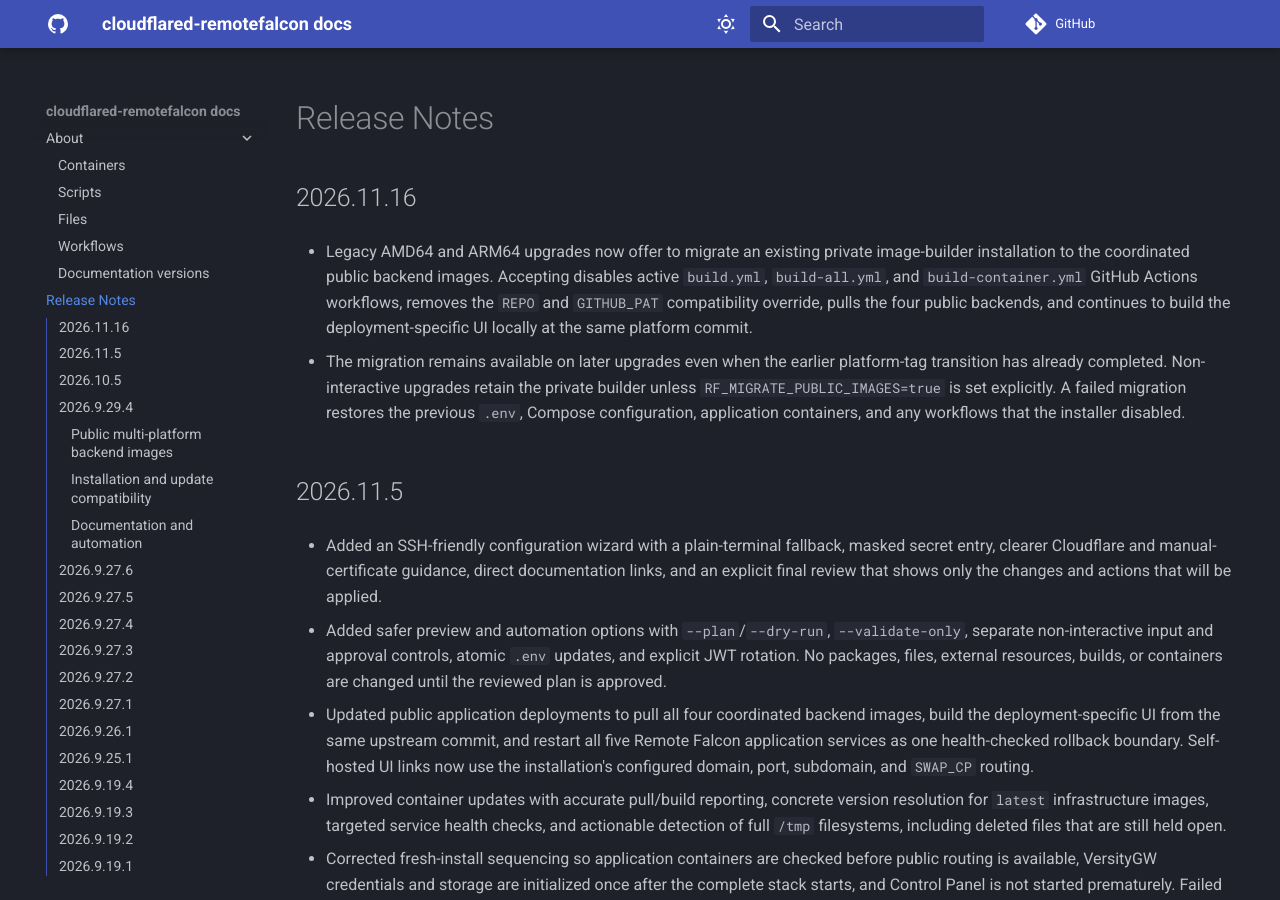
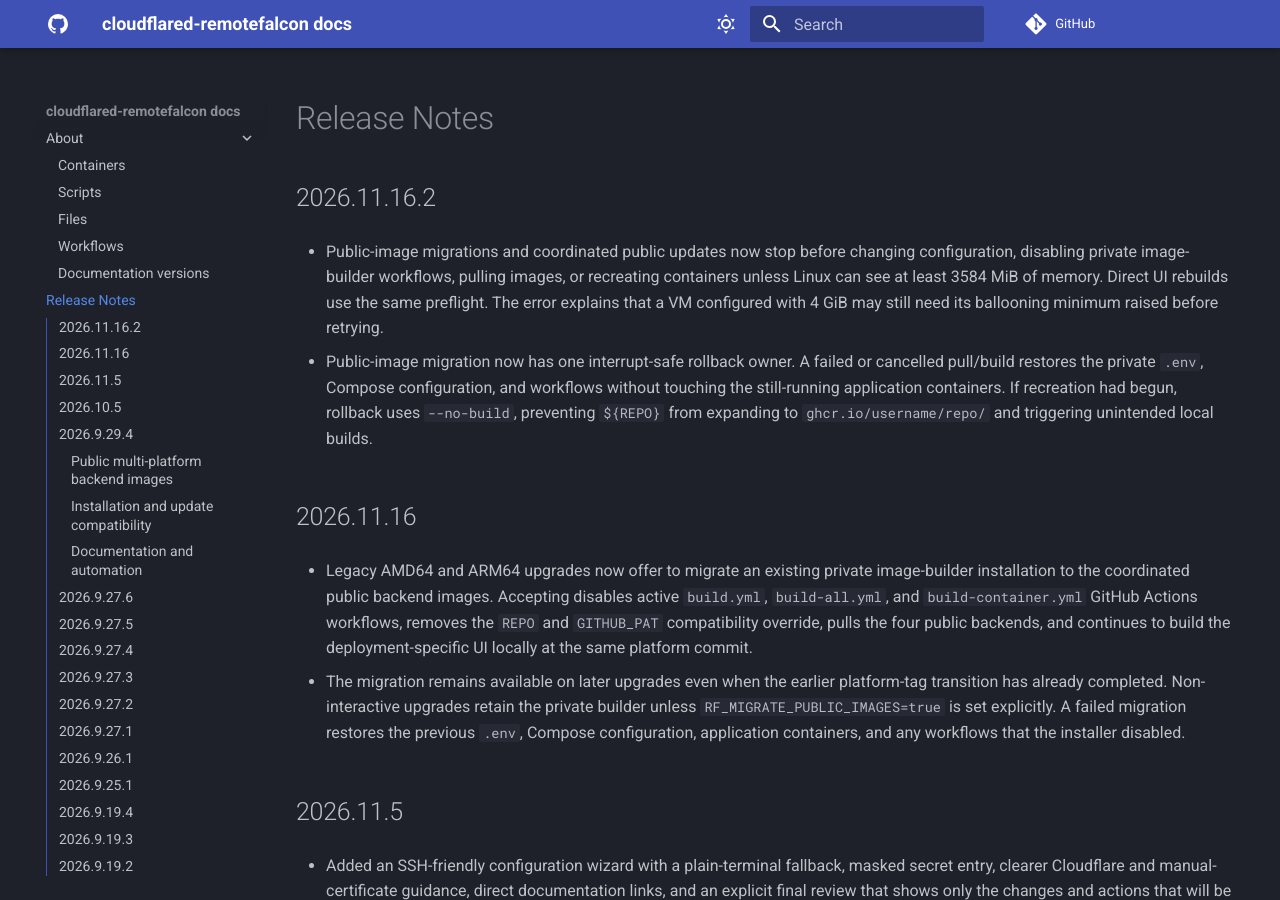
Before and after one commit to Ne0n09/cloudflared-remotefalcon, an MkDocs documentation site: the page built from docs/release-notes.md, in a window 1280 px wide and 900 px high. Built offline with MkDocs 1.6.1 and Material for MkDocs 9.7.7, drawn with Linux system fonts in a browser that asks for light colours; comment, search, counter and statistics services are not loaded; the version menu is left out.

Commit message:
Fix low-memory public image migrations

```diff
--- a/docs/release-notes.md
+++ b/docs/release-notes.md
@@ -1,4 +1,10 @@
 # Release Notes
+
+## 2026.11.16.2
+
+- Public-image migrations and coordinated public updates now stop before changing configuration, disabling private image-builder workflows, pulling images, or recreating containers unless Linux can see at least 3584 MiB of memory. Direct UI rebuilds use the same preflight. The error explains that a VM configured with 4 GiB may still need its ballooning minimum raised before retrying.
+
+- Public-image migration now has one interrupt-safe rollback owner. A failed or cancelled pull/build restores the private `.env`, Compose configuration, and workflows without touching the still-running application containers. If recreation had begun, rollback uses `--no-build`, preventing `${REPO}` from expanding to `ghcr.io/username/repo/` and triggering unintended local builds.
 
 ## 2026.11.16
 
```
Also changed, not shown: docs/install/prerequisites.md (+1 -1 lines), docs/updates.md (+2 -0 lines), 6 other files.
